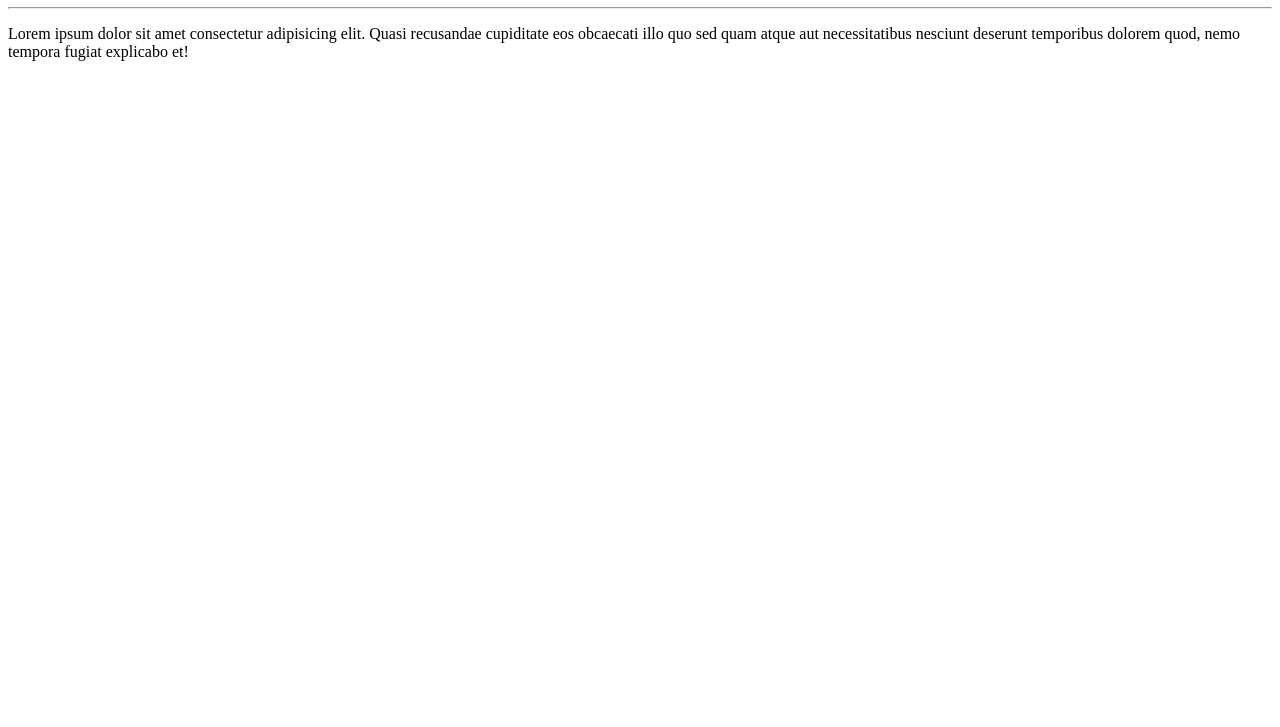
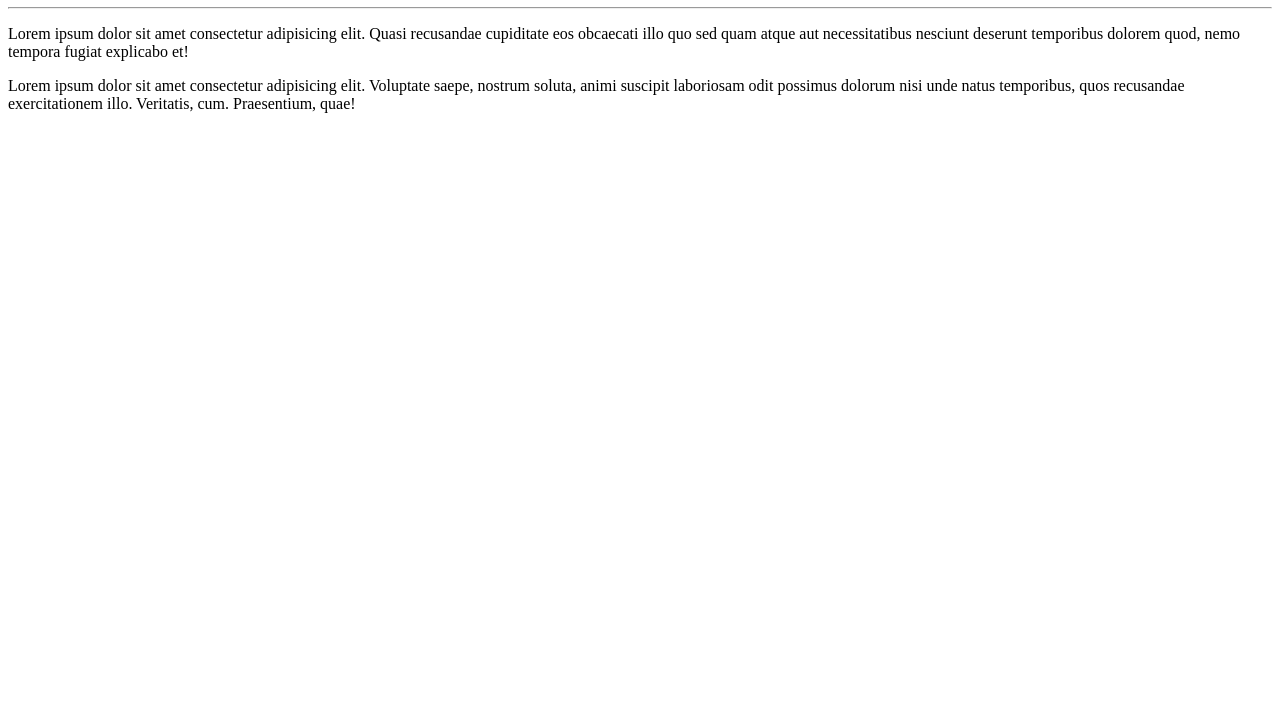
Before and after one commit to marlonj88/Curso-em-Video, a plain HTML site: page site-exemplo/index.html in a window 1280 px wide. Shown: the part 73-800 px from the top of the page. Drawn offline with Linux system fonts and the light colour scheme.

Commit message:
adicionei um parágrafo

```diff
--- a/site-exemplo/index.html
+++ b/site-exemplo/index.html
@@ -9,5 +9,6 @@
     <h1>Olá, Mundo!</h1>
     <hr>
     <p>Lorem ipsum dolor sit amet consectetur adipisicing elit. Quasi recusandae cupiditate eos obcaecati illo quo sed quam atque aut necessitatibus nesciunt deserunt temporibus dolorem quod, nemo tempora fugiat explicabo et!</p>
+    <p>Lorem ipsum dolor sit amet consectetur adipisicing elit. Voluptate saepe, nostrum soluta, animi suscipit laboriosam odit possimus dolorum nisi unde natus temporibus, quos recusandae exercitationem illo. Veritatis, cum. Praesentium, quae!</p>
 </body>
 </html>
```
